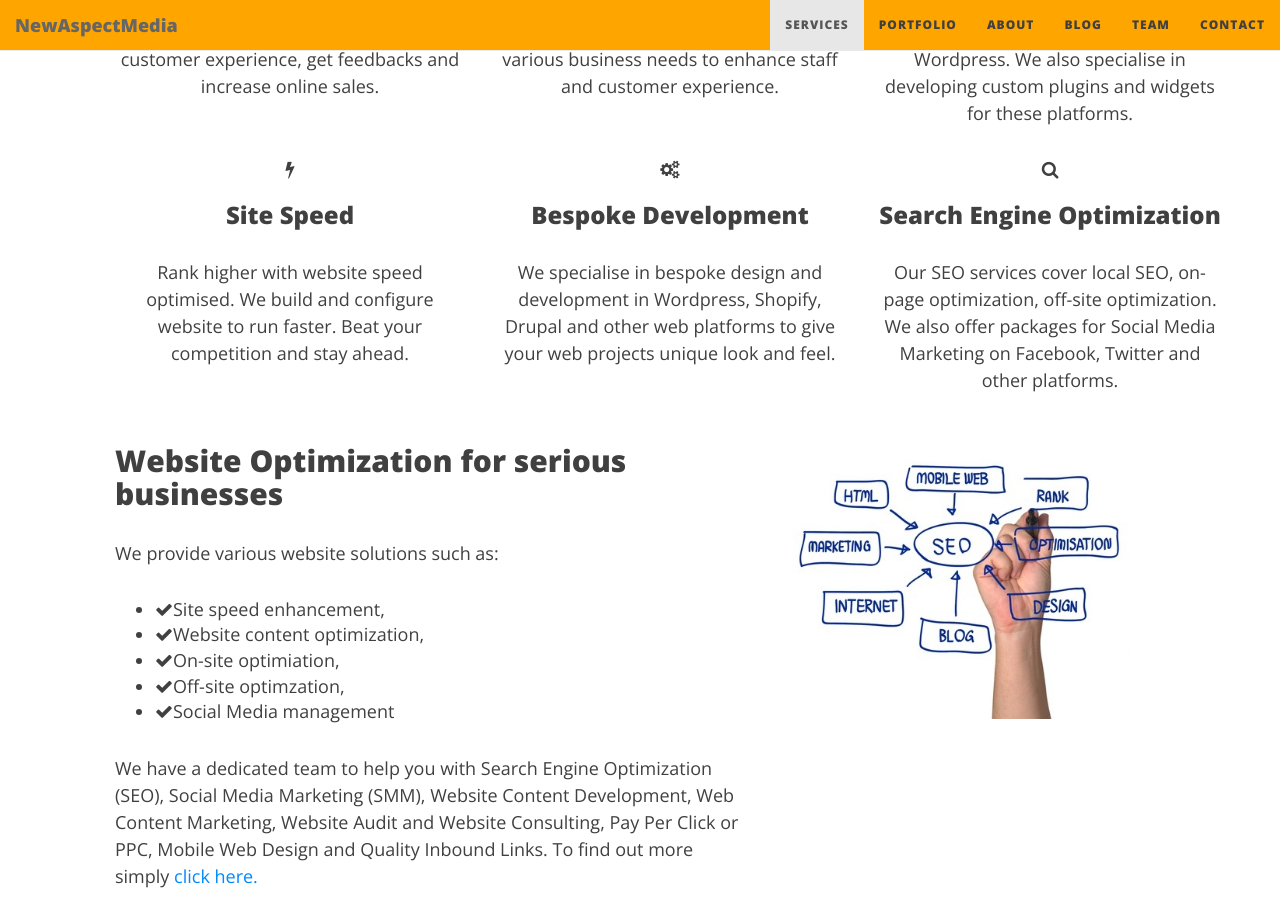
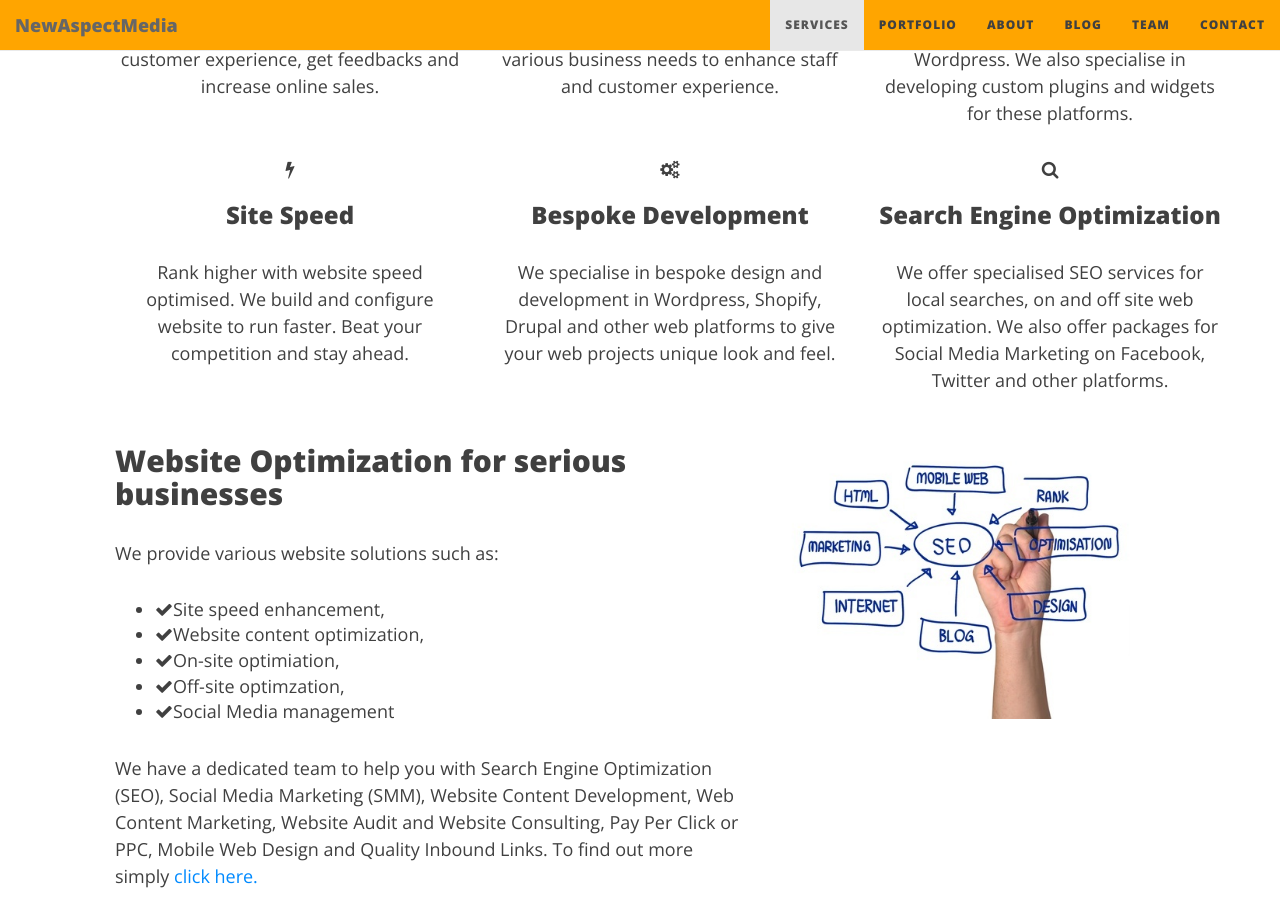
Before and after one commit to newmedia77/appxnam, a Jekyll site: the page built from index.html, in a window 1280 px wide and 900 px high, scrolled down 946 px. Built offline with Jekyll 4.4.1, drawn with Linux system fonts in a browser that asks for light colours; nearby versions of some CDN libraries; the list of posts is cut into pages by our own code.

Commit message:
andreas
services

```diff
--- a/index.html
+++ b/index.html
@@ -159,7 +159,7 @@ subtitle: Hire Web Developer &amp; SEO Specialist in London
                         <div class="service-box">
                             <i class="fa fa-search"></i>
                             <h3>Search Engine Optimization</h3>
-                            <p>Our SEO services cover local SEO, on-page optimization, off-site optimization. We also offer packages for Social Media Marketing on Facebook, Twitter and other platforms.</p>
+                            <p>We offer specialised SEO services for local searches, on and off site web optimization. We also offer packages for Social Media Marketing on Facebook, Twitter and other platforms.</p>
                         </div><!-- /.service-box -->
                     </div><!-- /.col-sm-4 -->
                 </div><!-- /.row -->
```
